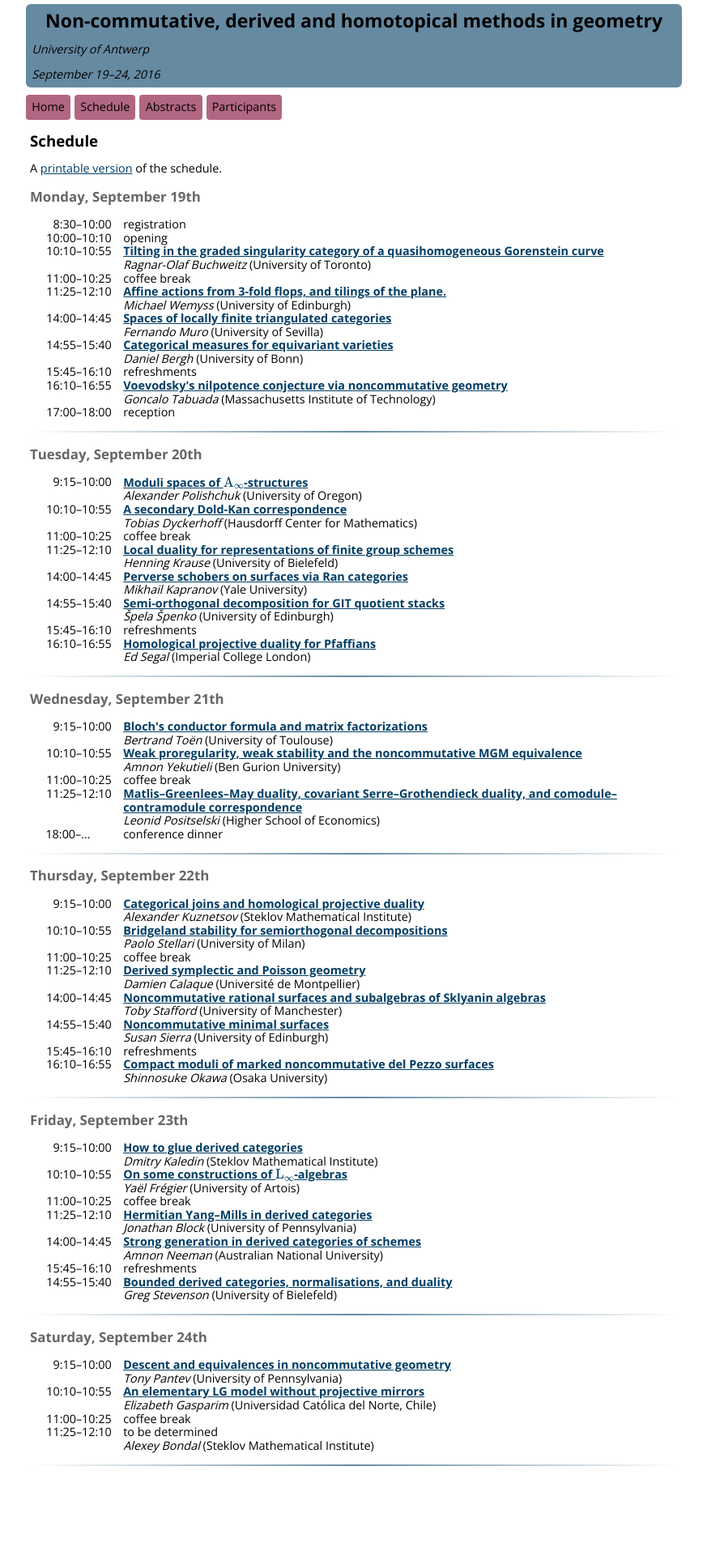
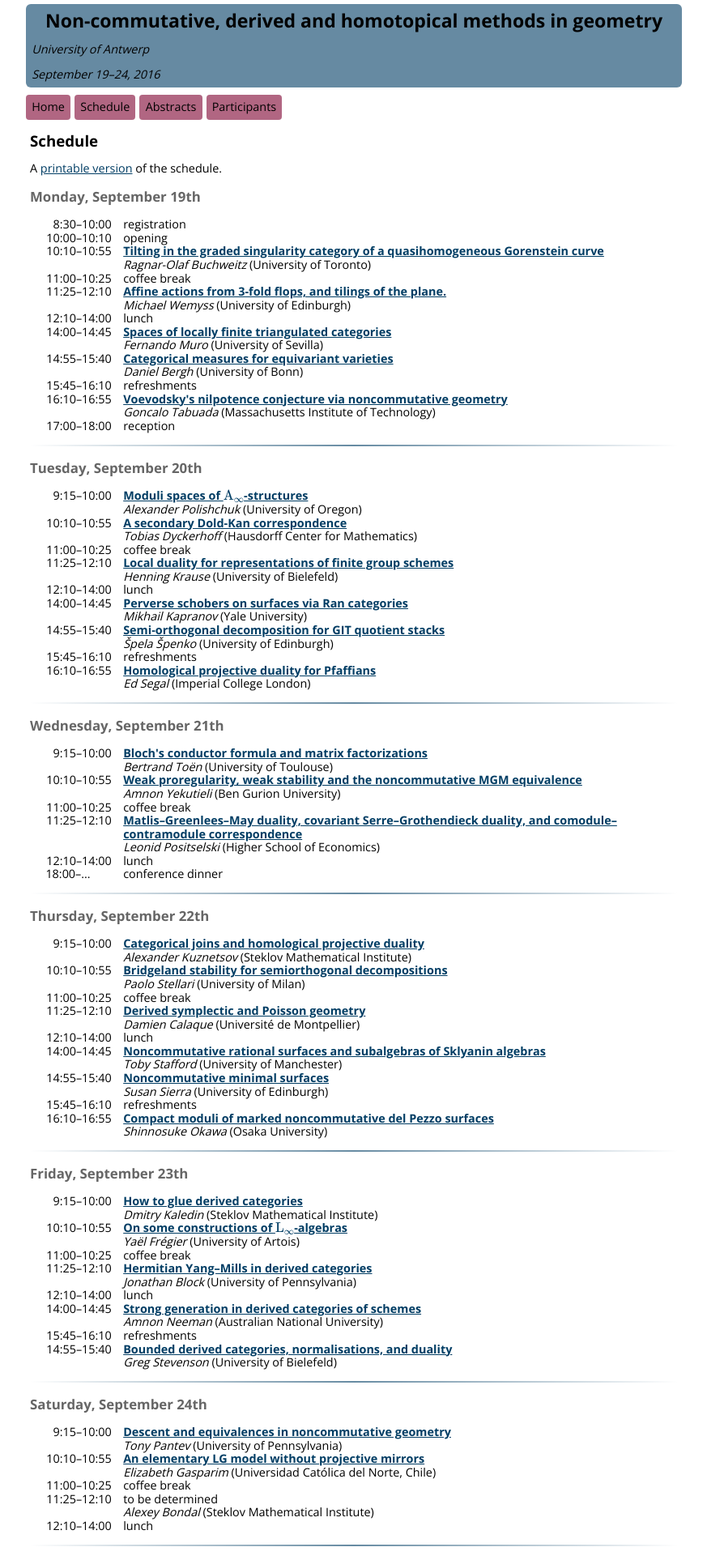
Before and after one commit to ncag-info/antwerp-2016, a Jekyll site: the page built from schedule.html, in a window 1280 px wide. Shown: the whole page at 81% size, without its empty margins (203-1076 px from the left). Built offline with Jekyll 4.4.1, drawn with Linux system fonts in a browser that asks for light colours; nearby versions of some CDN libraries; library files that are not in the unit come from our copies; formulas are drawn with MathJax 3; before the commit the page ends 1827 px from its top, so only the background shows below that.

Commit message:
Added lunch too

```diff
--- a/_data/schedule.yml
+++ b/_data/schedule.yml
@@ -6,6 +6,7 @@
       { time: "10:10&ndash;10:55", talk: buchweitz },
       { time: "11:00&ndash;10:25", other: "coffee break" },
       { time: "11:25&ndash;12:10", talk: wemyss },
+      { time: "12:10&ndash;14:00", other: lunch },
       { time: "14:00&ndash;14:45", talk: muro },
       { time: "14:55&ndash;15:40", talk: bergh },
       { time: "15:45&ndash;16:10", other: "refreshments" },
@@ -20,6 +21,7 @@
       { time: "10:10&ndash;10:55", talk: dyckerhoff },
       { time: "11:00&ndash;10:25", other: "coffee break" },
       { time: "11:25&ndash;12:10", talk: krause },
+      { time: "12:10&ndash;14:00", other: lunch },
       { time: "14:00&ndash;14:45", talk: kapranov },
       { time: "14:55&ndash;15:40", talk: spenko },
       { time: "15:45&ndash;16:10", other: "refreshments" },
@@ -33,6 +35,7 @@
       { time: "10:10&ndash;10:55", talk: yekutieli },
       { time: "11:00&ndash;10:25", other: "coffee break" },
       { time: "11:25&ndash;12:10", talk: positselski },
+      { time: "12:10&ndash;14:00", other: lunch },
       { time: "18:00&ndash;...&nbsp;&nbsp;&nbsp;&nbsp;&nbsp;&nbsp;&nbsp;",   other: "conference dinner" },
     ]
 
@@ -43,6 +46,7 @@
       { time: "10:10&ndash;10:55", talk: stellari },
       { time: "11:00&ndash;10:25", other: "coffee break" },
       { time: "11:25&ndash;12:10", talk: calaque },
+      { time: "12:10&ndash;14:00", other: lunch },
       { time: "14:00&ndash;14:45", talk: stafford },
       { time: "14:55&ndash;15:40", talk: sierra },
       { time: "15:45&ndash;16:10", other: "refreshments" },
@@ -56,6 +60,7 @@
       { time: "10:10&ndash;10:55", talk: fregier },
       { time: "11:00&ndash;10:25", other: "coffee break" },
       { time: "11:25&ndash;12:10", talk: block },
+      { time: "12:10&ndash;14:00", other: lunch },
       { time: "14:00&ndash;14:45", talk: neeman },
       { time: "15:45&ndash;16:10", other: "refreshments" },
       { time: "14:55&ndash;15:40", talk: stevenson },
@@ -69,4 +74,5 @@
       { time: "10:10&ndash;10:55", talk: gasparim },
       { time: "11:00&ndash;10:25", other: "coffee break" },
       { time: "11:25&ndash;12:10", talk: bondal },
+      { time: "12:10&ndash;14:00", other: lunch },
     ]
```
